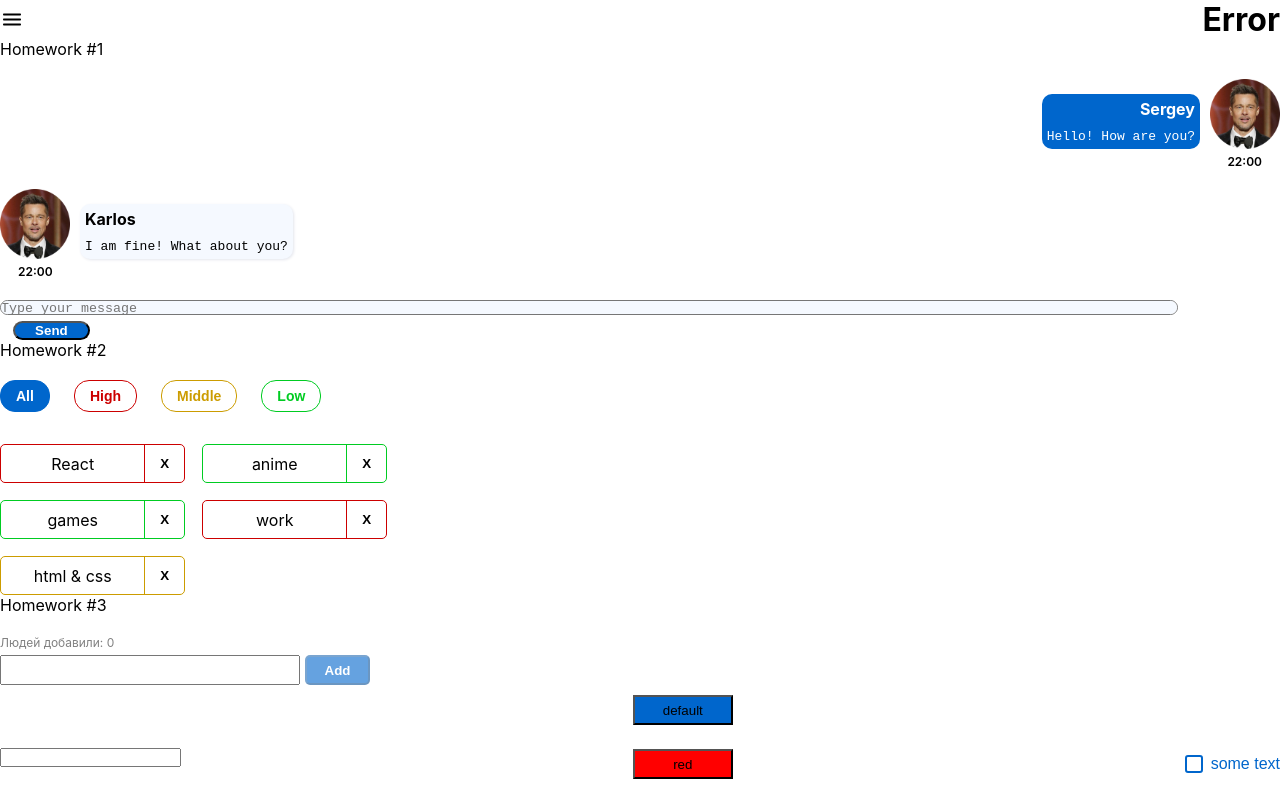
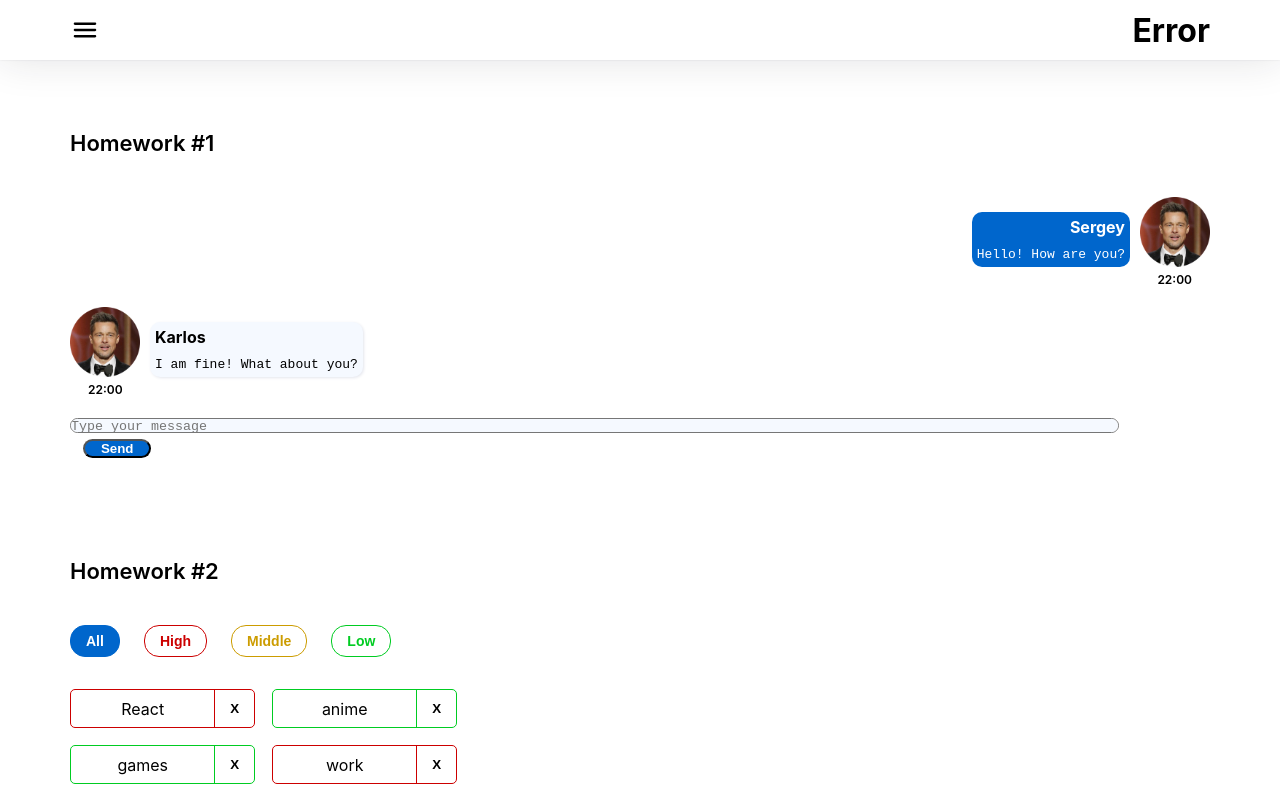
Before and after one commit to Sergei-Vorfolomeev/Homework-with-autocheck, a React (Create React App) app: page / in a window 1280 px wide. Shown: the top 799 px of the page. Built offline with nearby package versions, Linux system fonts and the light colour scheme.

Commit message:
homework 6

```diff
--- a/src/s1-main/App.module.css
+++ b/src/s1-main/App.module.css
@@ -3,11 +3,17 @@
 }
 
 .hw {
-
+    padding: 30px 70px;
 }
 
 .hwTitle {
-    margin-bottom: 20px;
+    padding: 70px 70px 10px;
+    font-style: normal;
+    font-weight: 600;
+    font-size: 22px;
+    line-height: 27px;
+    color: #000000;
+
 }
 hr {
     margin-top: 30px;
--- a/src/s2-homeworks/hw05/header/Header.module.css
+++ b/src/s2-homeworks/hw05/header/Header.module.css
@@ -1,9 +1,14 @@
 .burgerMenuIcon {
+    height: 30px;
 }
 
 .header {
     display: flex;
     justify-content: space-between;
+    align-items: center;
+    box-shadow: 0 0 40px rgba(29, 33, 38, 0.13), 0 0 2px rgba(29, 33, 38, 0.1);
+    height: 60px;
+    padding: 0 70px;
 }
 
 .header h1 {
--- a/src/s2-homeworks/hw05/pages/Junior.tsx
+++ b/src/s2-homeworks/hw05/pages/Junior.tsx
@@ -1,4 +1,5 @@
 import React from 'react'
+import HW6 from "../../hw06/HW6";
 // import HW6 from '../../hw06/HW6'
 // import HW7 from '../../hw07/HW7'
 // import HW8 from '../../hw08/HW8'
@@ -7,7 +8,7 @@ import React from 'react'
 function Junior() {
     return (
         <div id={'hw5-page-junior'}>
-            {/*<HW6 />*/}
+            <HW6 />
             {/*<HW7 />*/}
             {/*<HW8 />*/}
             {/*<HW9 />*/}
--- a/src/s2-homeworks/hw06/HW6.tsx
+++ b/src/s2-homeworks/hw06/HW6.tsx
@@ -1,6 +1,6 @@
-import React, { useState } from 'react'
+import React, {useState} from 'react'
 import SuperEditableSpan from './common/c4-SuperEditableSpan/SuperEditableSpan'
-import { restoreState, saveState } from './localStorage/localStorage'
+import {restoreState, saveState} from './localStorage/localStorage'
 import s2 from '../../s1-main/App.module.css'
 import SuperButton from '../hw04/common/c2-SuperButton/SuperButton'
 import s from './HW6.module.css'
@@ -19,7 +19,8 @@ const HW6 = () => {
     }
     const restore = () => {
         // делают студенты
-
+        const newValue = restoreState<string>('hw6-editable-span-value', value)
+        setValue(newValue)
     }
 
     return (
--- a/src/s2-homeworks/hw06/common/c4-SuperEditableSpan/SuperEditableSpan.tsx
+++ b/src/s2-homeworks/hw06/common/c4-SuperEditableSpan/SuperEditableSpan.tsx
@@ -42,19 +42,19 @@ const SuperEditableSpan: React.FC<SuperEditableSpanType> = (
 
     const onEnterCallback = () => {
         // выключить editMode при нажатии Enter // делают студенты
-
+        setEditMode(false)
         onEnter?.()
     }
     const onBlurCallback = (e: React.FocusEvent<HTMLInputElement>) => {
         // выключить editMode при нажатии за пределами инпута // делают студенты
-
+        setEditMode(false)
         onBlur?.(e)
     }
     const onDoubleClickCallBack = (
         e: React.MouseEvent<HTMLSpanElement, MouseEvent>
     ) => {
         // включить editMode при двойном клике // делают студенты
-
+        setEditMode(true)
         onDoubleClick?.(e)
     }
 
```
